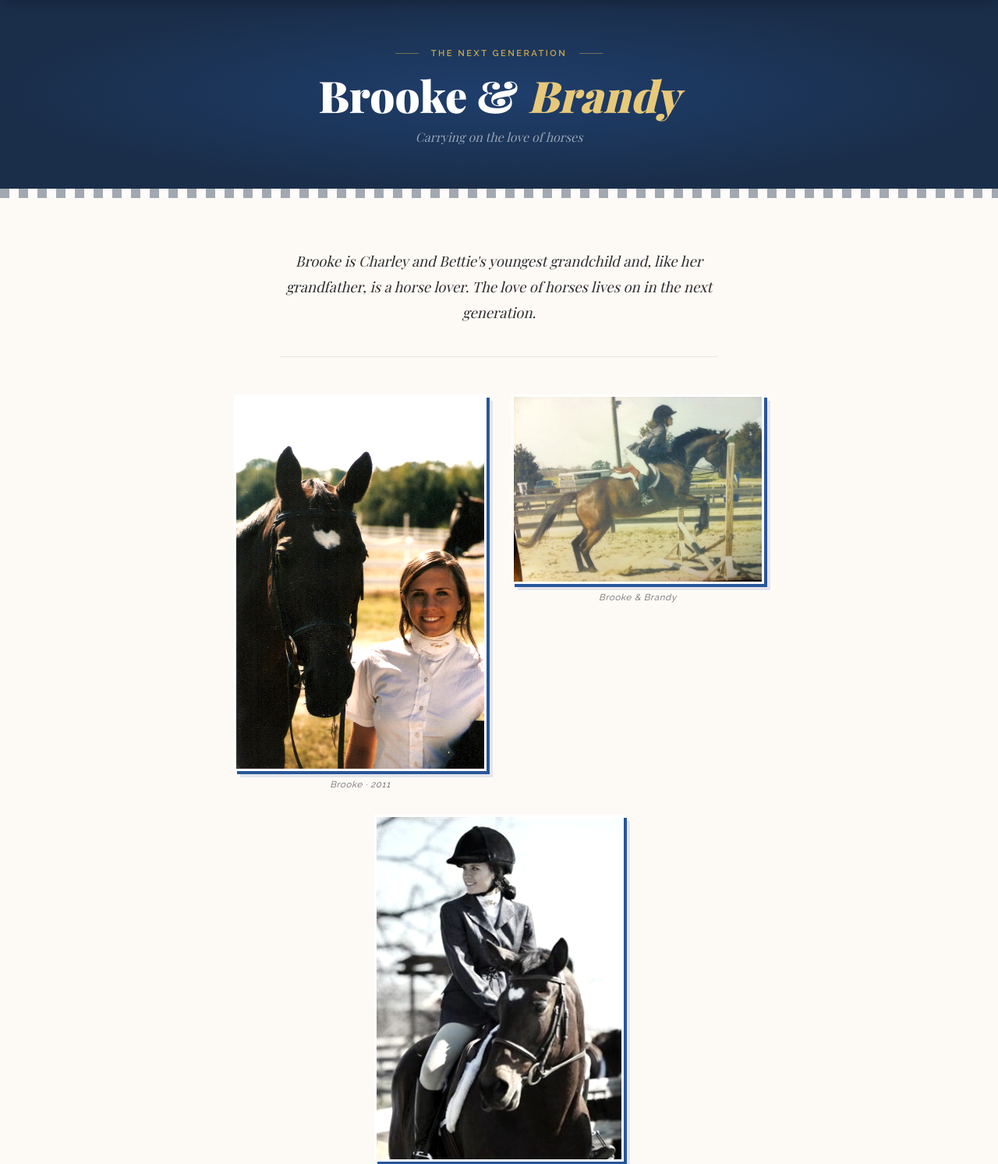
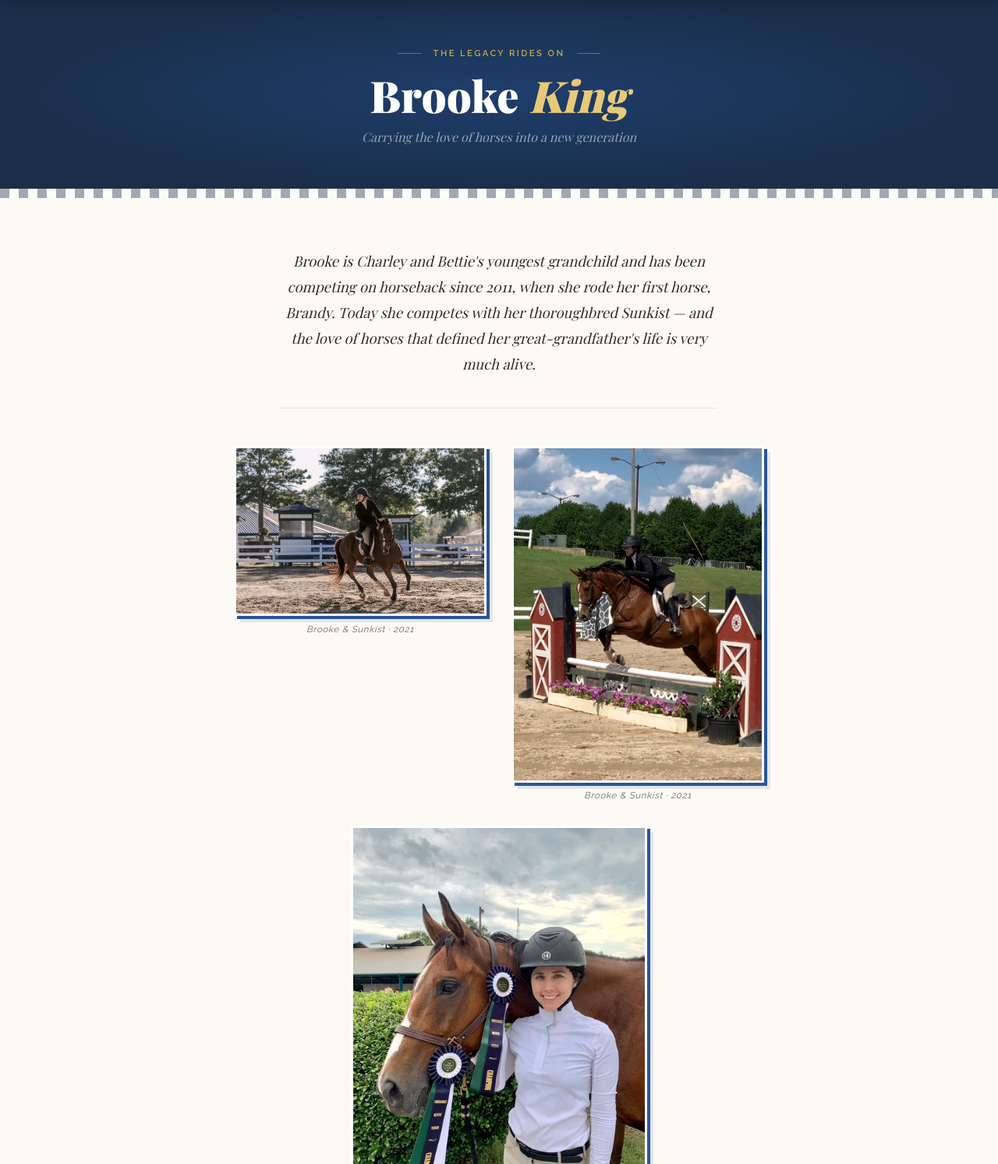
Before and after one commit to jwking88/charleykingstables, a plain HTML site: page brooke/index.html in a window 1280 px wide. Shown: the part 139-1632 px from the top of the page at 78% size. Drawn offline with nearby package versions, Linux system fonts and the light colour scheme; a web font is replaced by a local one.

Commit message:
Brooke page update

```diff
--- a/brooke/index.html
+++ b/brooke/index.html
@@ -4,7 +4,7 @@
 <link rel="icon" type="image/svg+xml" href="/favicon.svg">
 <meta charset="UTF-8" />
 <meta name="viewport" content="width=device-width, initial-scale=1.0" />
-<title>Brooke & Brandy's Page</title>
+<title>Brooke King</title>
 <link rel="preconnect" href="https://fonts.googleapis.com" />
 <link rel="preconnect" href="https://fonts.gstatic.com" crossorigin />
 <link href="https://fonts.googleapis.com/css2?family=Playfair+Display:ital,wght@0,400;0,700;0,900;1,400;1,700&family=Libre+Baskerville:ital,wght@0,400;0,700;1,400&family=Raleway:wght@300;400;500;600&display=swap" rel="stylesheet" />
@@ -120,16 +120,41 @@
 
 <div class="page-header">
   <div class="page-header-content">
-    <div class="page-eyebrow">The Next Generation</div>
-    <h1>Brooke &amp; <em>Brandy</em></h1>
-    <p class="page-header-sub">Carrying on the love of horses</p>
+    <div class="page-eyebrow">The Legacy Rides On</div>
+    <h1>Brooke <em>King</em></h1>
+    <p class="page-header-sub">Carrying the love of horses into a new generation</p>
   </div>
 </div>
 <div class="check-divider" style="opacity:0.4;"></div>
 
 <div class="main-wrap">
-  <p class="intro">Brooke is Charley and Bettie's youngest grandchild and, like her grandfather, is a horse lover. The love of horses lives on in the next generation.</p>
+  <p class="intro">Brooke is Charley and Bettie's youngest grandchild and has been competing on horseback since 2011, when she rode her first horse, Brandy. Today she competes with her thoroughbred Sunkist — and the love of horses that defined her great-grandfather's life is very much alive.</p>
 
+  <!-- Sunkist photos — 2021 -->
+  <div class="photo-grid" style="margin-bottom:1.5rem;">
+    <div class="photo-item">
+      <a href="IMG_4291.JPEG" class="lightbox-trigger" data-caption="Brooke and Sunkist · 2021">
+        <img src="IMG_4291.JPEG" alt="Brooke and Sunkist 2021" />
+      </a>
+      <p>Brooke &amp; Sunkist · 2021</p>
+    </div>
+    <div class="photo-item">
+      <a href="IMG_3466.JPEG" class="lightbox-trigger" data-caption="Brooke and Sunkist · 2021">
+        <img src="IMG_3466.JPEG" alt="Brooke and Sunkist jumping 2021" />
+      </a>
+      <p>Brooke &amp; Sunkist · 2021</p>
+    </div>
+    <div class="photo-item" style="grid-column:1/-1;max-width:380px;margin:0 auto;">
+      <a href="IMG_3450.JPEG" class="lightbox-trigger" data-caption="Brooke and Sunkist — Champion · 2021">
+        <img src="IMG_3450.JPEG" alt="Brooke and Sunkist Champion 2021" />
+      </a>
+      <p>Brooke &amp; Sunkist · Champion · 2021</p>
+    </div>
+  </div>
+
+  <div style="border-top:1px solid var(--gray-light);padding-top:2.5rem;margin-bottom:2.5rem;">
+    <p style="font-family:'Raleway',sans-serif;font-size:0.7rem;font-weight:600;letter-spacing:0.18em;text-transform:uppercase;color:var(--blue);text-align:center;margin-bottom:1.5rem;">Where It Began · Brandy · 2011</p>
+    <!-- Brandy photos — 2011 -->
     <div class="photo-grid">
       <div class="photo-item">
         <a href="../Assets/photo(2).JPG" class="lightbox-trigger" data-caption="Brooke — 2011">
@@ -147,6 +172,7 @@
         <a href="../Assets/five.jpg" class="lightbox-trigger" data-caption="Brooke">
           <img src="../Assets/five.jpg" alt="Brooke" />
         </a>
+      </div>
     </div>
   </div>
 
```
Also changed, not shown: brooke/IMG_3450.JPEG (added), brooke/IMG_3466.JPEG (added), brooke/IMG_4291.JPEG (added). Lines whose indentation alone changed are shown as unchanged.
